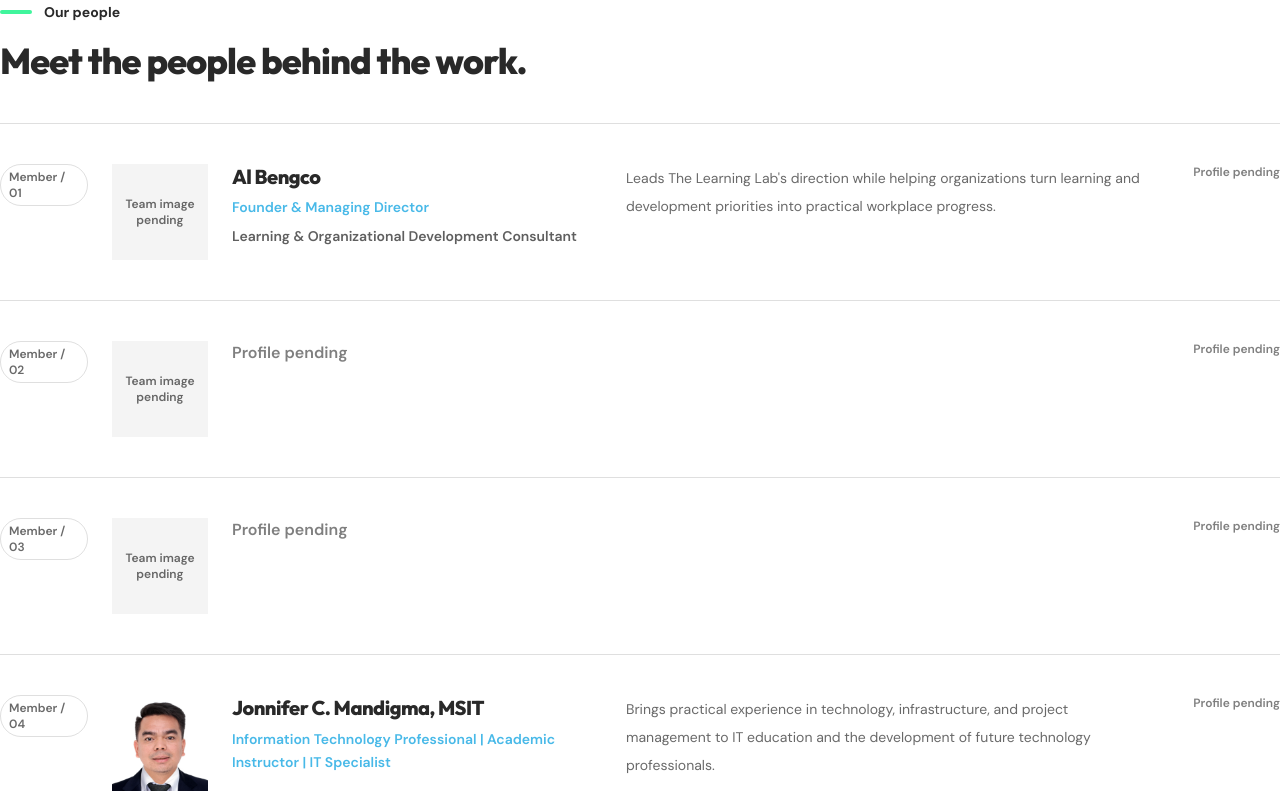
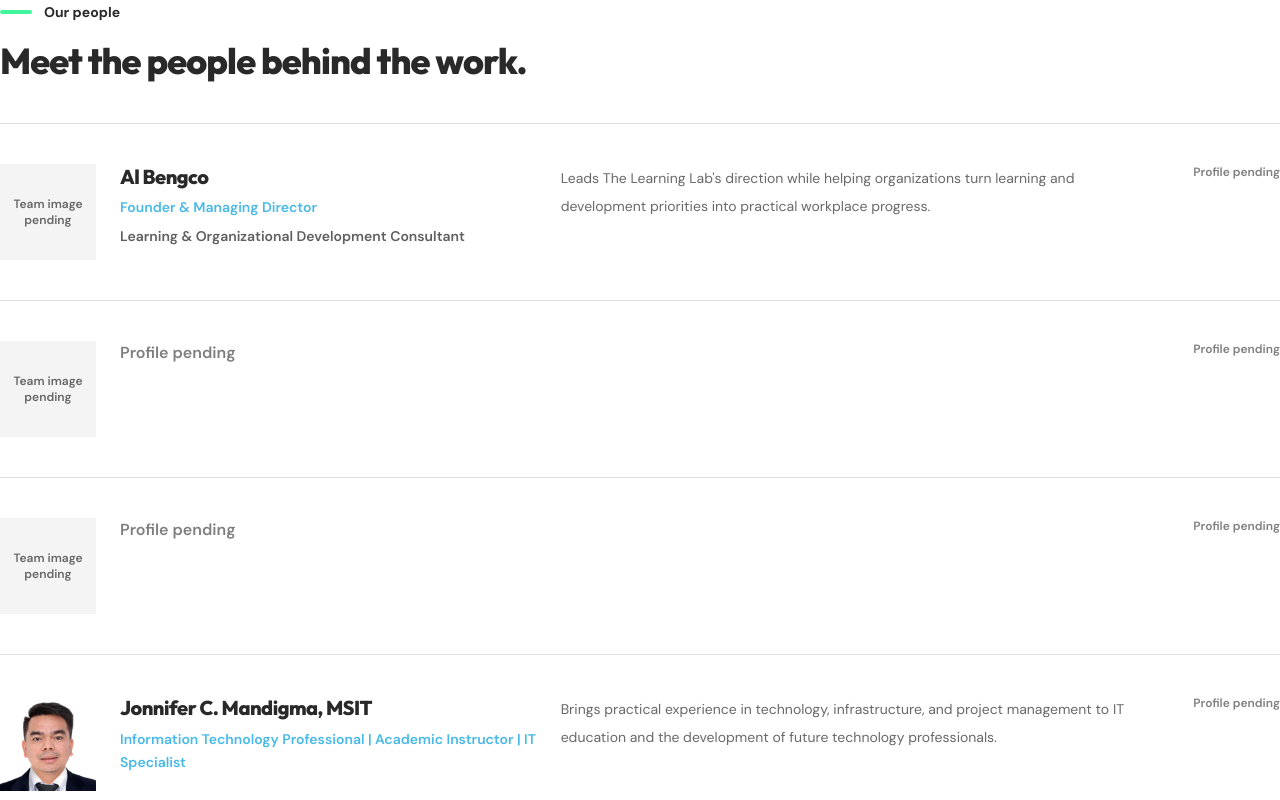
Before and after one commit to gabzy0423/The-Learning-Lab, a Next.js app: page /about/team in a window 1280 px wide. Shown: the part 1080-1880 px from the top of the page. Built offline with nearby package versions, Linux system fonts and the light colour scheme.

Commit message:
Align team profiles to the left

```diff
--- a/app/about/team/page.tsx
+++ b/app/about/team/page.tsx
@@ -93,8 +93,7 @@ export default function MeetTheTeamPage() {
         </h2>
         <div className="mt-10 divide-y divide-brand-charcoal/15 border-y border-brand-charcoal/15">
           {Array.from({ length: 9 }, (_, index) => (
-            <article key={index} className="grid min-w-0 gap-5 py-8 text-brand-charcoal sm:py-10 lg:grid-cols-[5.5rem_6rem_minmax(0,1fr)_minmax(0,1.4fr)_7rem] lg:items-start lg:gap-6">
-              <p className="w-fit rounded-full border border-brand-charcoal/15 px-2 py-1 text-xs font-semibold text-brand-charcoal/70">Member / {String(index + 1).padStart(2, "0")}</p>
+            <article key={index} className="grid min-w-0 gap-5 py-8 text-brand-charcoal sm:py-10 lg:grid-cols-[6rem_minmax(0,1fr)_minmax(0,1.4fr)_7rem] lg:items-start lg:gap-6">
               <div className="relative size-24 overflow-hidden bg-brand-charcoal/5">
                 {index === 3 ? (
                   <Image
```
